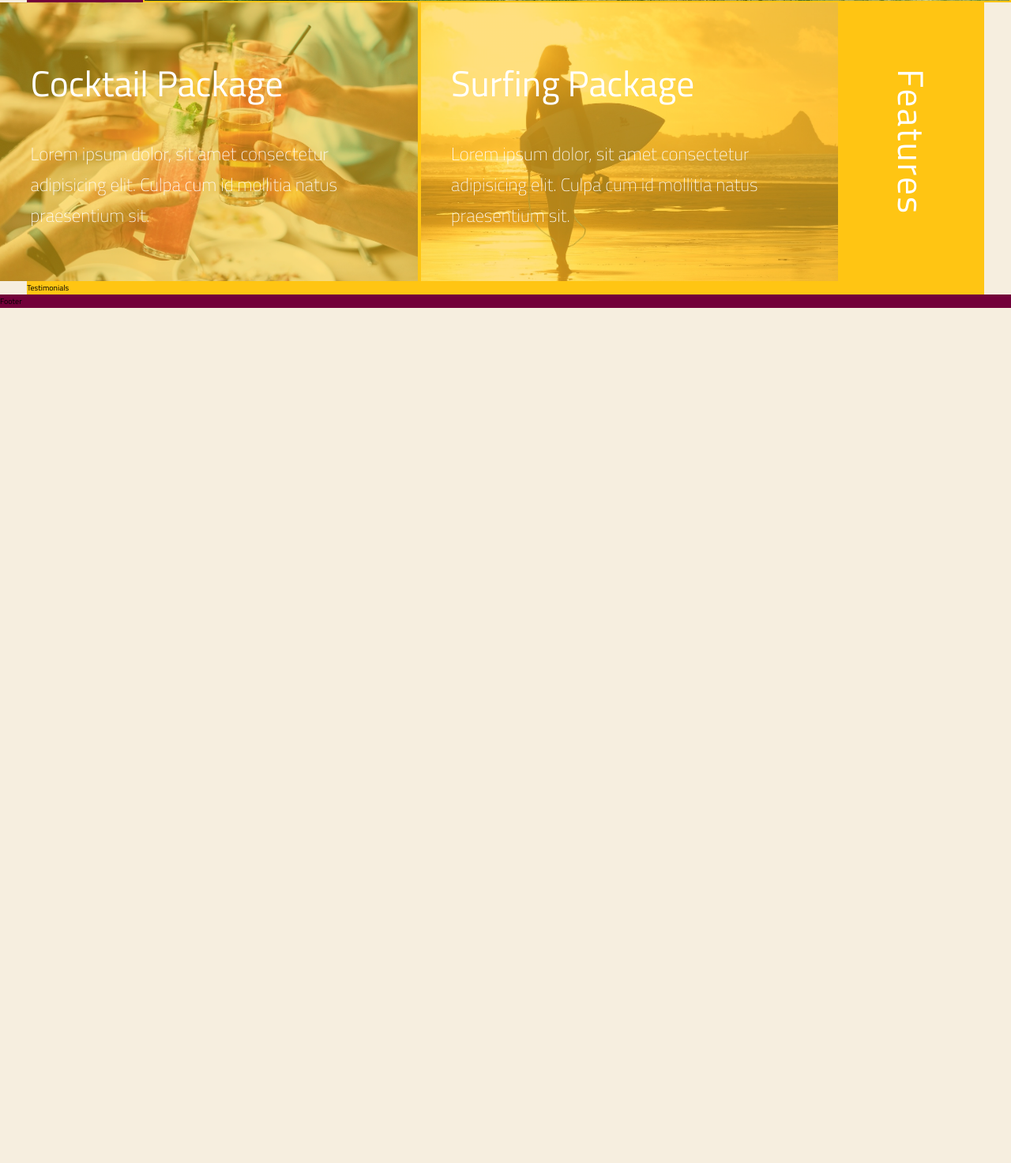
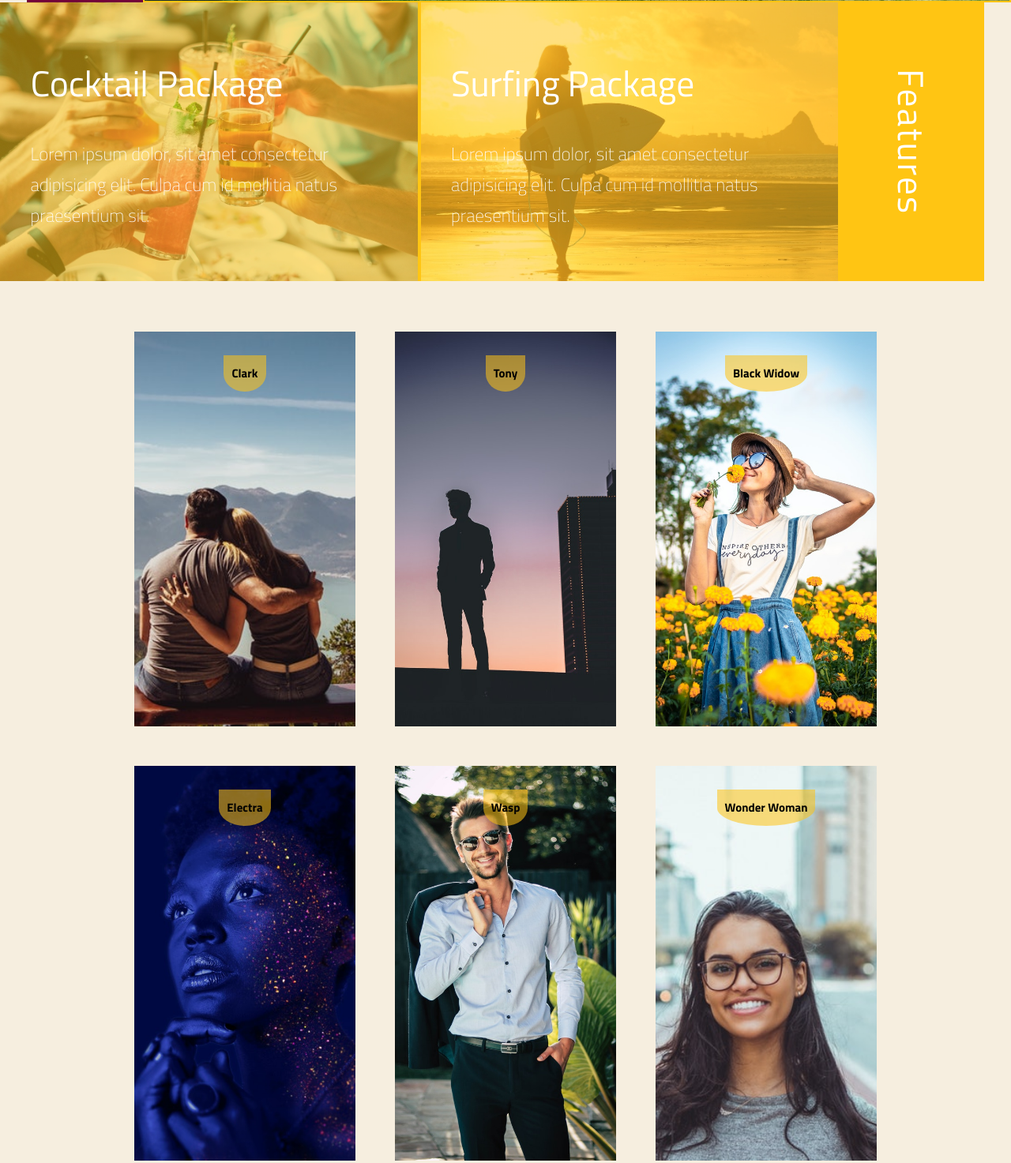
Before and after one commit to MainaGeorge/css-grid-project, a plain HTML site: page index.html in a window 1280 px wide. Shown: the part 4168-5641 px from the top of the page at 79% size. Before the commit the page ends 4558 px from the top, so only its background shows below. Drawn offline with Linux system fonts and the light colour scheme.

Commit message:
added testimonials

```diff
--- a/index.html
+++ b/index.html
@@ -320,7 +320,56 @@
     </section>
 
     <!--******* Testimonials ******* -->
-    <section id="testimonials">Testimonials</section>
+    <section id="testimonials">
+      <div class="testimonials__card">
+        <div class="testimonials__card--front">
+          <h2>Clark</h2>
+        </div>
+        <div class="testimonials__card--back">
+          <p>Lorem ipsum dolor sit amet consectetur adipisicing elit. At, corrupti.</p>
+        </div>
+      </div>
+      <div class="testimonials__card">
+        <div class="testimonials__card--front">
+          <h2>Tony</h2>
+        </div>
+        <div class="testimonials__card--back">
+          <p>Lorem ipsum dolor sit amet consectetur adipisicing elit. At, corrupti.</p>
+        </div>
+      </div>
+      <div class="testimonials__card">
+        <div class="testimonials__card--front">
+          <h2>Black Widow</h2>
+        </div>
+        <div class="testimonials__card--back">
+          <p>Lorem ipsum dolor sit amet consectetur adipisicing elit. At, corrupti.</p>
+        </div>
+      </div>
+      <div class="testimonials__card">
+        <div class="testimonials__card--front">
+          <h2>Electra</h2>
+        </div>
+        <div class="testimonials__card--back">
+          <p>Lorem ipsum dolor sit amet consectetur adipisicing elit. At, corrupti.</p>
+        </div>
+      </div>
+      <div class="testimonials__card">
+        <div class="testimonials__card--front">
+          <h2>Wasp</h2>
+        </div>
+        <div class="testimonials__card--back">
+          <p>Lorem ipsum dolor sit amet consectetur adipisicing elit. At, corrupti.</p>
+        </div>
+      </div>
+      <div class="testimonials__card">
+        <div class="testimonials__card--front">
+          <h2>Wonder Woman</h2>
+        </div>
+        <div class="testimonials__card--back">
+          <p>Lorem ipsum dolor sit amet consectetur adipisicing elit. At, corrupti.</p>
+        </div>
+      </div>
+    </section>
 
     <!--******* Footer ******* -->
     <footer id="footer">Footer</footer>
--- a/style.css
+++ b/style.css
@@ -783,13 +783,96 @@ section#features-content > div:last-child{
 
 section#features-text {
   background-color: var(--color-secondary);
+
 }
 
 section#testimonials {
-  background-color: var(--color-secondary);
+  /* background-color: var(--color-primary); */
   grid-column: center-start / center-end;
+  padding: var(--padding-section);
+
+  display: grid;
+  grid-template-columns: repeat(auto-fit, 28rem);
+  gap: 5rem;
+  place-content: center;
 }
 
+.testimonials__card {
+  width: 28rem;
+  height: 50rem;
+  position: relative;
+}
+
+.testimonials__card--front,
+.testimonials__card--back {
+  background-repeat: no-repeat;
+  background-size: cover;
+  background-position: center;
+
+  position: absolute;
+  top: 0;
+  left: 0;
+  width: 100%;
+  height: 100%;
+  transition: all var(--transition-duration) ease-in-out;
+  backface-visibility: hidden;
+  transform: perspective(100rem);
+
+  display: grid;
+  justify-items: center;
+  align-items: start;
+  padding: 3rem;
+}
+
+.testimonials__card--front h2 {
+  background-color: var(--color-secondary-m-light);
+  padding: 1rem;
+  border-bottom-left-radius: 50%;
+  border-bottom-right-radius: 50%;
+}
+
+.testimonials__card--back p {
+  align-self: center;
+  font-size: 2rem;
+  font-weight: 400;
+}
+
+.testimonials__card:first-child .testimonials__card--front {
+  background-image: url(img/Testimonials/testimonials-1.jpg);
+}
+
+.testimonials__card:nth-child(2) .testimonials__card--front {
+  background-image: url(img/Testimonials/testimonials-2.jpg);
+}
+
+.testimonials__card:nth-child(3) .testimonials__card--front {
+  background-image: url(img/Testimonials/testimonials-3.jpg);
+}
+
+.testimonials__card:nth-child(4) .testimonials__card--front {
+  background-image: url(img/Testimonials/testimonials-4.jpg);
+}
+
+.testimonials__card:nth-child(5) .testimonials__card--front {
+  background-image: url(img/Testimonials/testimonials-5.jpg);
+}
+
+.testimonials__card:nth-child(6) .testimonials__card--front {
+  background-image: url(img/Testimonials/testimonials-6.jpg);
+}
+
+.testimonials__card--back {
+  transform: perspective(100rem) rotateY(0.5turn);
+  background-color: var(--color-secondary);
+}
+
+.testimonials__card:hover .testimonials__card--front {
+  transform: perspective(100rem) rotateY(0.5turn);
+}
+
+.testimonials__card:hover .testimonials__card--back {
+  transform: perspective(100rem) rotateY(1turn);
+}
 footer#footer {
   background-color: var(--color-primary);
   grid-column: container-start / container-end;
```
